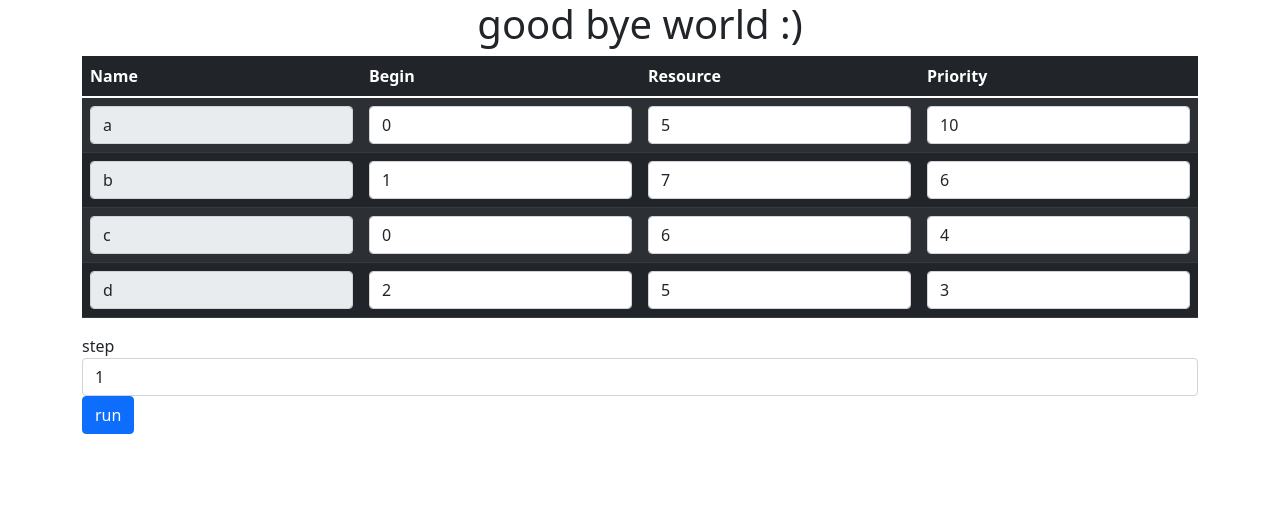
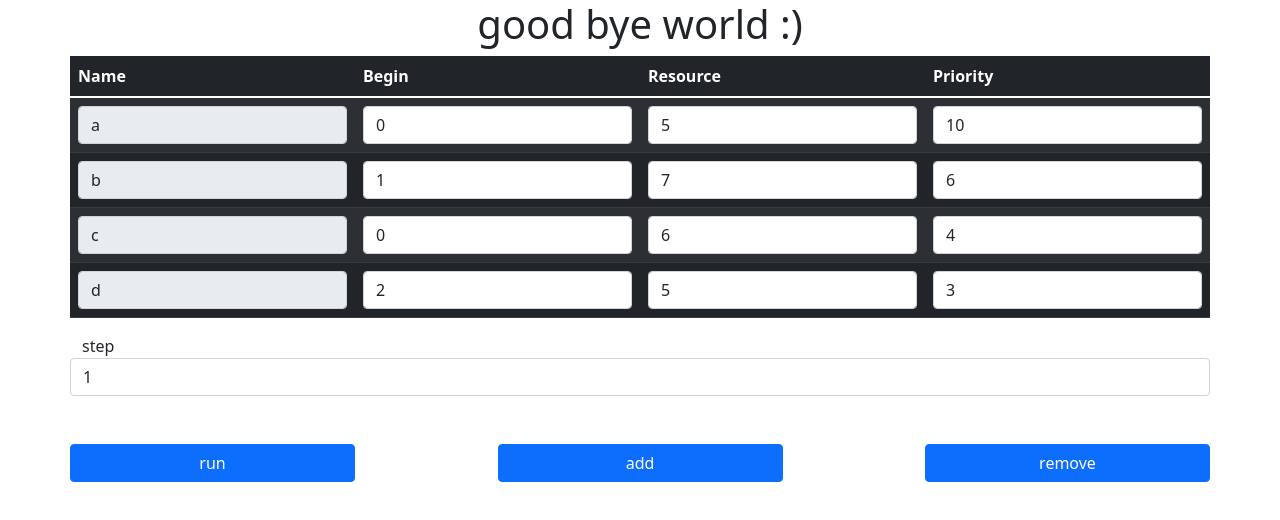
Before and after one commit to rahmatilla1993/rejalashtirish_algoritm, a React (Create React App) app: page / in a window 1280 px wide. Shown: the top 520 px of the page. Built offline with nearby package versions, Linux system fonts and the light colour scheme.

Commit message:
add and remove

```diff
--- a/src/App.js
+++ b/src/App.js
@@ -9,12 +9,9 @@ import solveByStep from './Algorithm/main2'
 import 'bootstrap/dist/css/bootstrap.css'
 
 function App(props) {
-	let [myArr,
-		setArr] = useState(props.arr);
-	let [show,
-		setShow] = useState(false);
-	let [n,
-		setN] = useState(1);
+	let [myArr, setArr] = useState(props.arr);
+	let [show, setShow] = useState(false);
+	let [n, setN] = useState(1);
 
 	function changing(e, index, type) {
 		//alert(e.target.value + " " + index + " " + type)
@@ -30,9 +27,34 @@ function App(props) {
 		))
 	}
 
+	function add(e){
+		setShow(false)
+		const lastLetter = myArr[myArr.length-1].name
+		if(lastLetter === 'y'){
+			e.target.className += " disabled"
+		}
+		e.target.nextSibling.className = "btn btn-primary col-3 mt-5 mb-5"
+		setArr((arr) => [...arr, {
+			name: String.fromCharCode(lastLetter.charCodeAt()+1),
+			begin: 1,
+			resource: 1,
+			priority: 1
+		}])
+	}
+
+	function remove(e){
+		setShow(false)
+		const lastLetter = myArr[myArr.length-1].name
+		if(lastLetter === 'b'){
+			e.target.className += " disabled"
+		}
+		e.target.previousSibling.className = "btn btn-primary col-3 mt-5 mb-5"
+		setArr((arr) => [...arr.slice(0, arr.length-1)])
+	}
+
 	return (
 		<div className="container">
-		<div>
+		<div className="row justify-content-between">
 			<h1 className="text-center"> good bye world :) </h1>
 			<Table values={myArr} changing={changing} />
 			<label for="step">step</label>
@@ -41,7 +63,9 @@ function App(props) {
 			value={n}
 			onChange={(e) => { setShow(false); setN(e.target.value)}}
 			/>
-			<button className="btn btn-primary" onClick={() => setShow(true)}>run</button>
+			<button className="btn btn-primary col-3 mt-5 mb-5" onClick={() => setShow(true)}>run</button>
+			<button className="btn btn-primary col-3 mt-5 mb-5" onClick={add} >add</button>
+			<button className="btn btn-primary col-3 mt-5 mb-5" onClick={remove} >remove</button>
 		</div>
 		{show && (<div>
 		<Table2 values={solveSimple(myArr)} title="oddiy" />
```
Also changed, not shown: src/Thread.js (added, +16 -0 lines).
